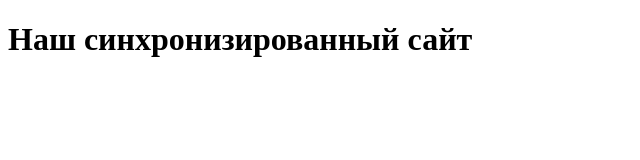
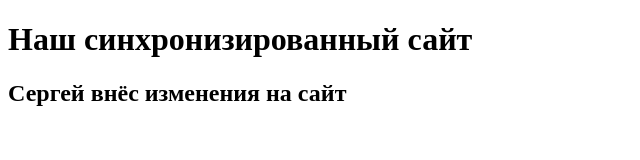
Before and after one commit to hellothereguys/hellothereguys.github.io, a plain HTML site: page index.html in a window 1280 px wide. Shown: the whole page, without its empty margins (0-640 px from the left). Drawn offline with Linux system fonts and the light colour scheme.

Commit message:
Сергей вносил изменения

```diff
--- a/index.html
+++ b/index.html
@@ -6,5 +6,6 @@
 </head>
 <body>
 	<h1>Наш синхронизированный сайт</h1>
+	<h2>Сергей внёс изменения на сайт</h2>
 </body>
 </html>
```
